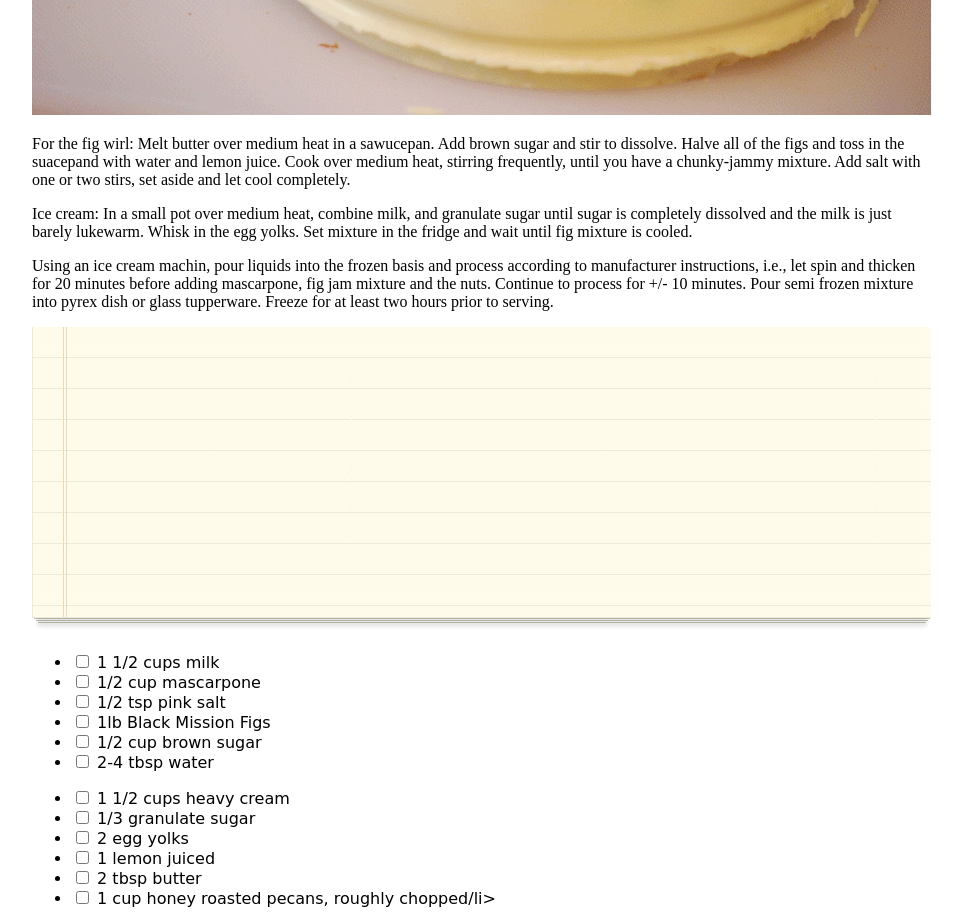
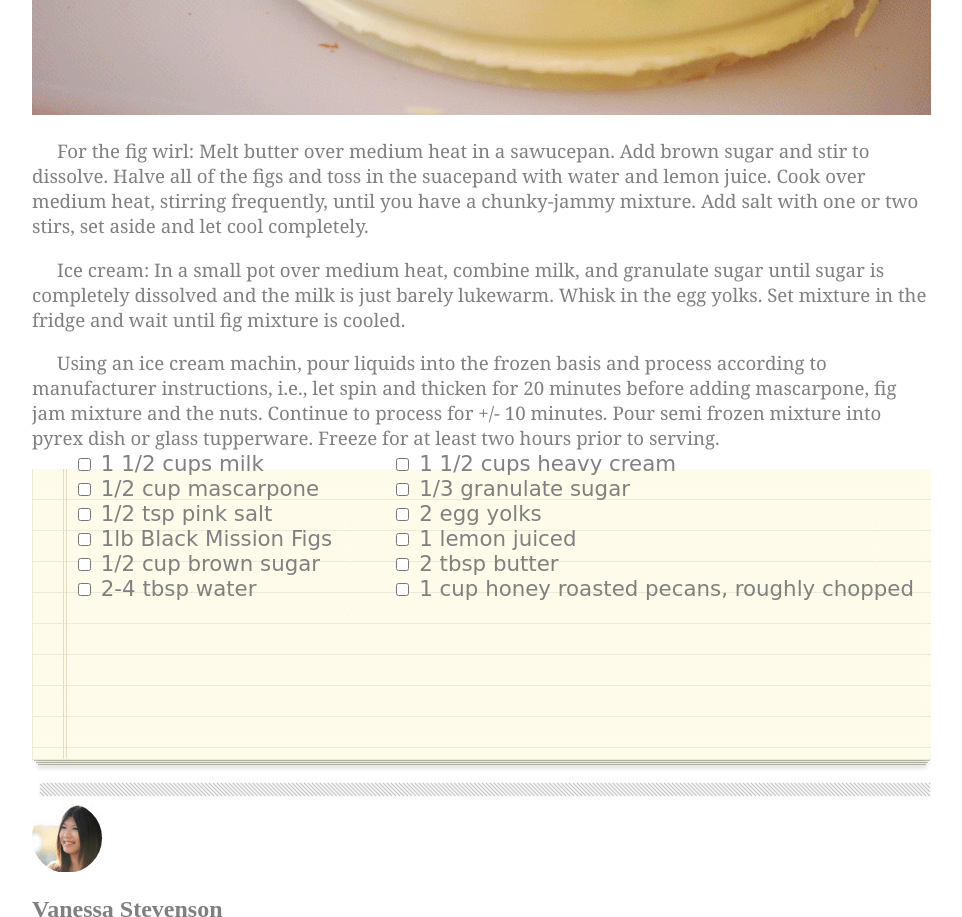
Before and after one commit to aysiab-codefellows-coursework/chocolate-pizza, a plain HTML site: page index.html in a window 1280 px wide. Shown: the part 720-1637 px from the top of the page, without its empty margins (166-1128 px from the left). Drawn offline with Linux system fonts and the light colour scheme; a web font is replaced by a local one.

Commit message:
indented paragraphs, moved lists over image

```diff
--- a/index.html
+++ b/index.html
@@ -67,7 +67,7 @@
                     <li><input type="checkbox"> 2 egg yolks</li>
                     <li><input type="checkbox"> 1 lemon juiced</li>
                     <li><input type="checkbox"> 2 tbsp butter</li>
-                    <li><input type="checkbox"> 1 cup honey roasted pecans, roughly chopped/li>
+                    <li><input type="checkbox"> 1 cup honey roasted pecans, roughly chopped</li>
                   </ul>
               </div>
         </div>
--- a/style.css
+++ b/style.css
@@ -5,6 +5,7 @@
 
 body {
     width:100vw;
+    color: grey;
 }
 
 header {
@@ -24,6 +25,7 @@ header > div:first-child img {
 header > div:first-child > div:first-child h1 {
     font-family: 'Yellowtail', cursive;
     font-size: xx-large;
+    color: black;
     margin: 0;
     padding-left:10px;
     padding-right: 10px;
@@ -73,6 +75,7 @@ main > div:first-child > div:first-child > p:nth-child(2) {
 
 main > div:first-child > div:first-child > p:first-of-type {
     font-family: 'Fjalla One', sans-serif;
+    color: black;
     font-size: 40px;
     margin-bottom: 0;
 }
@@ -88,9 +91,30 @@ main > div:first-child > div:last-child img + p {
     margin: 2px;
 }
 
-main > div:nth-child(4) {
+main > div:nth-child(3) {
+    font-family: Georgia, 'Times New Roman', Times, serif;
+    text-indent: 25px;
+    font-size: 14pt;
+}
+
+main > div:nth-child(4) ul {
     font-family: 'Annie Use Your Telescope', cursive;
+    font-size: 16pt;
+    list-style: none;
 }
+
+main > div:nth-child(4) > div > ul:first-child {
+    position: absolute;
+    top: 1150px;
+    left: 200px;
+}
+
+main > div:nth-child(4) > div > ul:last-child {
+    position: absolute;
+    top: 1150px;
+    right: 200px;
+}
+
 
 footer {
     margin: auto;
```
